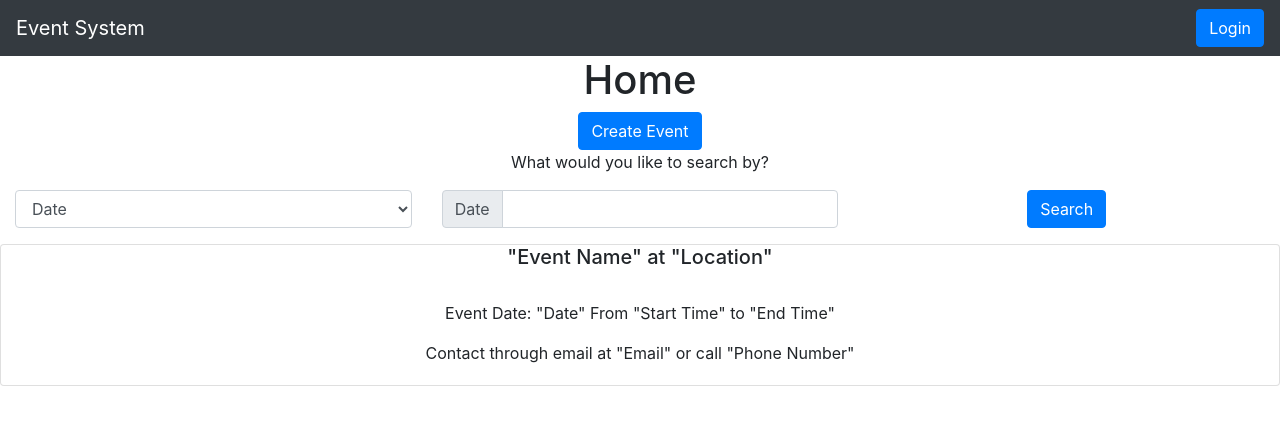
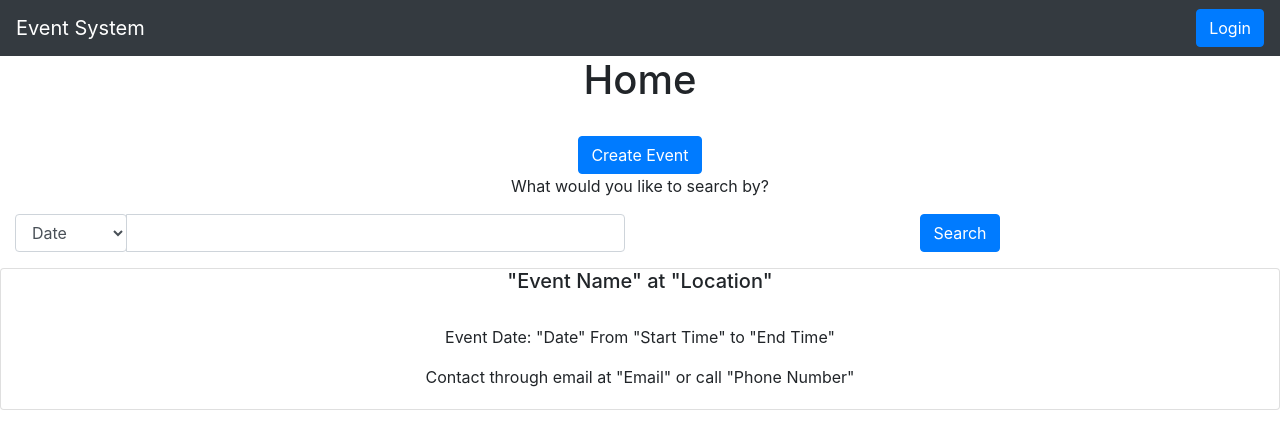
Before and after one commit to COP4710/front-end, a React (Create React App) app: page / in a window 1280 px wide. Shown: the top 448 px of the page. Built offline with nearby package versions, Linux system fonts and the light colour scheme.

Commit message:
Added Logout, & Changed the Prepend for the Searchbar

```diff
--- a/src/components/navbar.js
+++ b/src/components/navbar.js
@@ -14,7 +14,13 @@ export class EventNavbar extends React.Component {
     }
 
     render() {
-        console.log(this.state.loggedIn)
+        var loginButton;
+        if(this.state.loggedIn) {
+            loginButton = <Button href='/' variant="primary">Log out</Button>
+        } else {
+            loginButton = <Button href='/login' variant="primary">Login</Button>
+        }
+
         return (
             <Navbar className='navbar-top' bg='dark' variant='dark'>
                 <Nav className='container-fluid'>
@@ -24,7 +30,7 @@ export class EventNavbar extends React.Component {
                         </Navbar.Brand>
                     </Nav.Item>
                     <Nav.Item className='login-button'>
-                        <Button href='/login' variant="primary">Login</Button>
+                        {loginButton}
                     </Nav.Item>
                 </Nav>
             </Navbar>
--- a/src/pages/Home.js
+++ b/src/pages/Home.js
@@ -43,46 +43,42 @@ export class Home extends React.Component {
             return <Redirect to='/createevent'/>
         }
 
-        var searchBar;
-        if(this.state.SearchType == "Date") {
-            searchBar = <FormControl
-                        aria-label="Default"
-                        aria-describedby="inputGroup-sizing-default"
-                        />
-        } else if(this.state.SearchType == "Location"){
-            // Implement: Add Get Locations from API Here
-            searchBar = <FormControl
-                        aria-label="Default"
-                        aria-describedby="inputGroup-sizing-default"
-                        as="select"
-                        >
-                            <option>Amway</option>
-                            <option>Test</option>
-                        </FormControl>
-        }
+        // var searchBar;
+        // if(this.state.SearchType == "Date") {
+        //     searchBar = <FormControl aria-label="Default"
+        //                 aria-describedby="inputGroup-sizing-default"
+        //                 />
+        // } else if(this.state.SearchType == "Location"){
+        //     // Implement: Add Get Locations from API Here
+        //     searchBar = <FormControl
+        //                 aria-label="Default"
+        //                 aria-describedby="inputGroup-sizing-default"
+        //                 as="select"
+        //                 >
+        //                     <option>Amway</option>
+        //                     <option>Test</option>
+        //                 </FormControl>
+        // }
 
         return (
             <div>
                 <h1>Home</h1>
+                <br/>
                 <Button onClick={this.handleClick}>Create Event</Button>
-
                 <p>What would you like to search by?</p>
                 <Container fluid>
                     <Row>
                         <Col>
-                            <Form.Control name="SearchType" as="select" defaultValue="Date" onChange={this.onChange}>
-                                <option>Date</option>
-                                <option>Location</option>
-                            </Form.Control>
-                        </Col>
-                        <Col>
                             <InputGroup className="mb-3">
                                 <InputGroup.Prepend>
-                                    <InputGroup.Text id="inputGroup-sizing-default">
-                                        {this.state.SearchType}
-                                    </InputGroup.Text>
+                                    <Form.Control name="SearchType" as="select" defaultValue="Date" onChange={this.onChange}>
+                                        <option>Date</option>
+                                        <option>Location</option>
+                                    </Form.Control>
                                 </InputGroup.Prepend>
-                                {searchBar}
+                                    <FormControl aria-label="Default"
+                                    aria-describedby="inputGroup-sizing-default"
+                                    />
                             </InputGroup>
                         </Col>
                         <Col>
```
